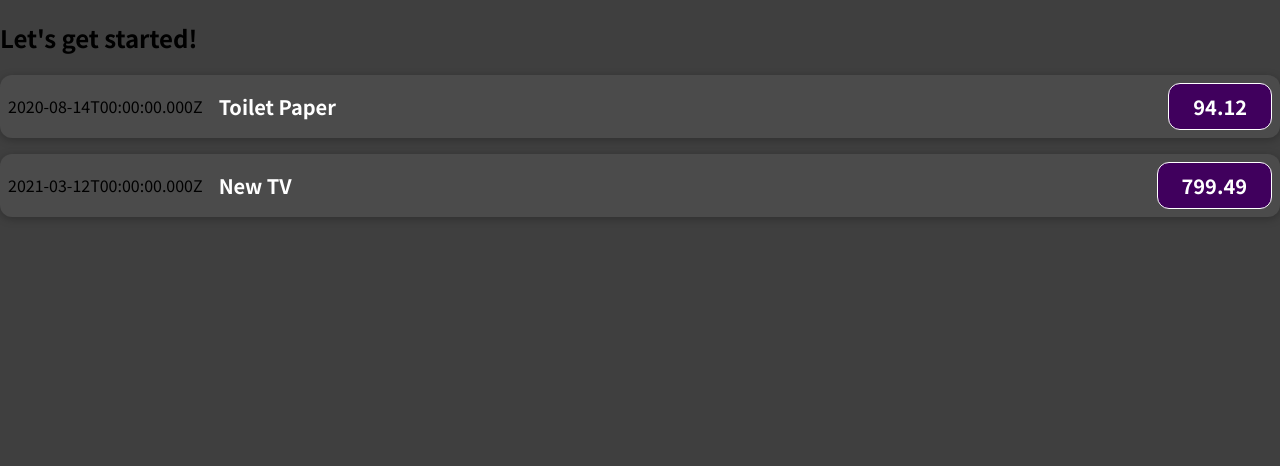
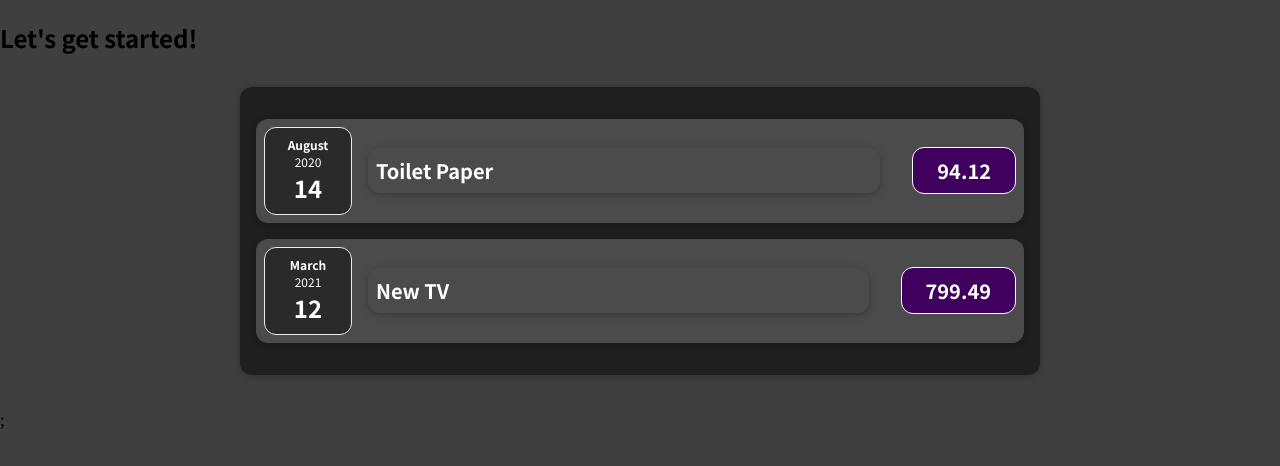
Before and after one commit to AlejandroJGarcia/udemi-js, a JavaScript app: page / in a window 1280 px wide. Shown: the top 466 px of the page. Built offline with nearby package versions, Linux system fonts and the light colour scheme.

Commit message:
add more components and css files

```diff
--- a/src/App.js
+++ b/src/App.js
@@ -1,4 +1,4 @@
-import ExpenseItem from "./components/ExpenseItem";
+import NewExpenses from "./components/NewExpenses";
 
 function App() {
   const expenses = [
@@ -8,7 +8,12 @@
       amount: 94.12,
       date: new Date(2020, 7, 14),
     },
-    { id: "e2", title: "New TV", amount: 799.49, date: new Date(2021, 2, 12) },
+    {
+      id: "e2",
+      title: "New TV",
+      amount: 799.49,
+      date: new Date(2021, 2, 12),
+    },
     {
       id: "e3",
       title: "Car Insurance",
@@ -26,16 +31,7 @@
   return (
     <div>
       <h2>Let's get started!</h2>
-      <ExpenseItem
-        title={expenses[0].title}
-        amount={expenses[0].amount}
-        date={expenses[0].date}
-      ></ExpenseItem>
-      <ExpenseItem
-        title={expenses[1].title}
-        amount={expenses[1].amount}
-        date={expenses[1].date}
-      ></ExpenseItem>
+      <NewExpenses items={expenses} />;
     </div>
   );
 }
--- /dev/null
+++ b/src/components/ExpenseDate.css
@@ -0,0 +1,26 @@
+.expense-date {
+  display: flex;
+  flex-direction: column;
+  width: 5.5rem;
+  height: 5.5rem;
+  border: 1px solid #ececec;
+  background-color: #2a2a2a;
+  color: white;
+  border-radius: 12px;
+  align-items: center;
+  justify-content: center;
+}
+
+.expense-date__month {
+  font-size: 0.75rem;
+  font-weight: bold;
+}
+
+.expense-date__year {
+  font-size: 0.75rem;
+}
+
+.expense-date__day {
+  font-size: 1.5rem;
+  font-weight: bold;
+}
--- /dev/null
+++ b/src/components/ExpenseDate.js
@@ -0,0 +1,16 @@
+import "./ExpenseDate.css";
+
+function ExpenseDate(props) {
+  const month = props.date.toLocaleString("en-US", { month: "long" });
+  const day = props.date.toLocaleString("en-US", { day: "2-digit" });
+  const year = props.date.getFullYear();
+  return (
+    <div className="expense-date">
+      <div className="expense-date__month">{month}</div>
+      <div className="expense-date__year">{year}</div>
+      <div className="expense-date__day">{day}</div>
+    </div>
+  );
+}
+
+export default ExpenseDate;
--- a/src/components/ExpenseItem.js
+++ b/src/components/ExpenseItem.js
@@ -1,11 +1,12 @@
+import ExpenseDate from "./ExpenseDate";
 import "./ExpenseItem.css";
 
 function ExpenseItem(props) {
   return (
     <div className="expense-item">
-      <div>{props.date.toISOString()}</div>
+      <ExpenseDate date={props.date} />
       <div className="expense-item__description">
-        <h2>{props.title}</h2>
+        <h2 className="expense-item h2">{props.title}</h2>
         <div className="expense-item__price">{props.amount}</div>
       </div>
     </div>
--- /dev/null
+++ b/src/components/NewExpenses.css
@@ -0,0 +1,9 @@
+.expenses {
+  padding: 1rem;
+  background-color: rgb(31, 31, 31);
+  margin: 2rem auto;
+  width: 50rem;
+  max-width: 95%;
+  border-radius: 12px;
+  box-shadow: 0 1px 8px rgba(0, 0, 0, 0.25);
+}
--- /dev/null
+++ b/src/components/NewExpenses.js
@@ -0,0 +1,21 @@
+import ExpenseItem from "./ExpenseItem";
+import "./NewExpenses.css";
+
+function NewExpenses(props) {
+  return (
+    <div className="expenses">
+      <ExpenseItem
+        title={props.items[0].title}
+        amount={props.items[0].amount}
+        date={props.items[0].date}
+      />
+      <ExpenseItem
+        title={props.items[1].title}
+        amount={props.items[1].amount}
+        date={props.items[1].date}
+      />
+    </div>
+  );
+}
+
+export default NewExpenses;
```
Also changed, not shown: 1 other file (tests, documents, lock files or other folders).
